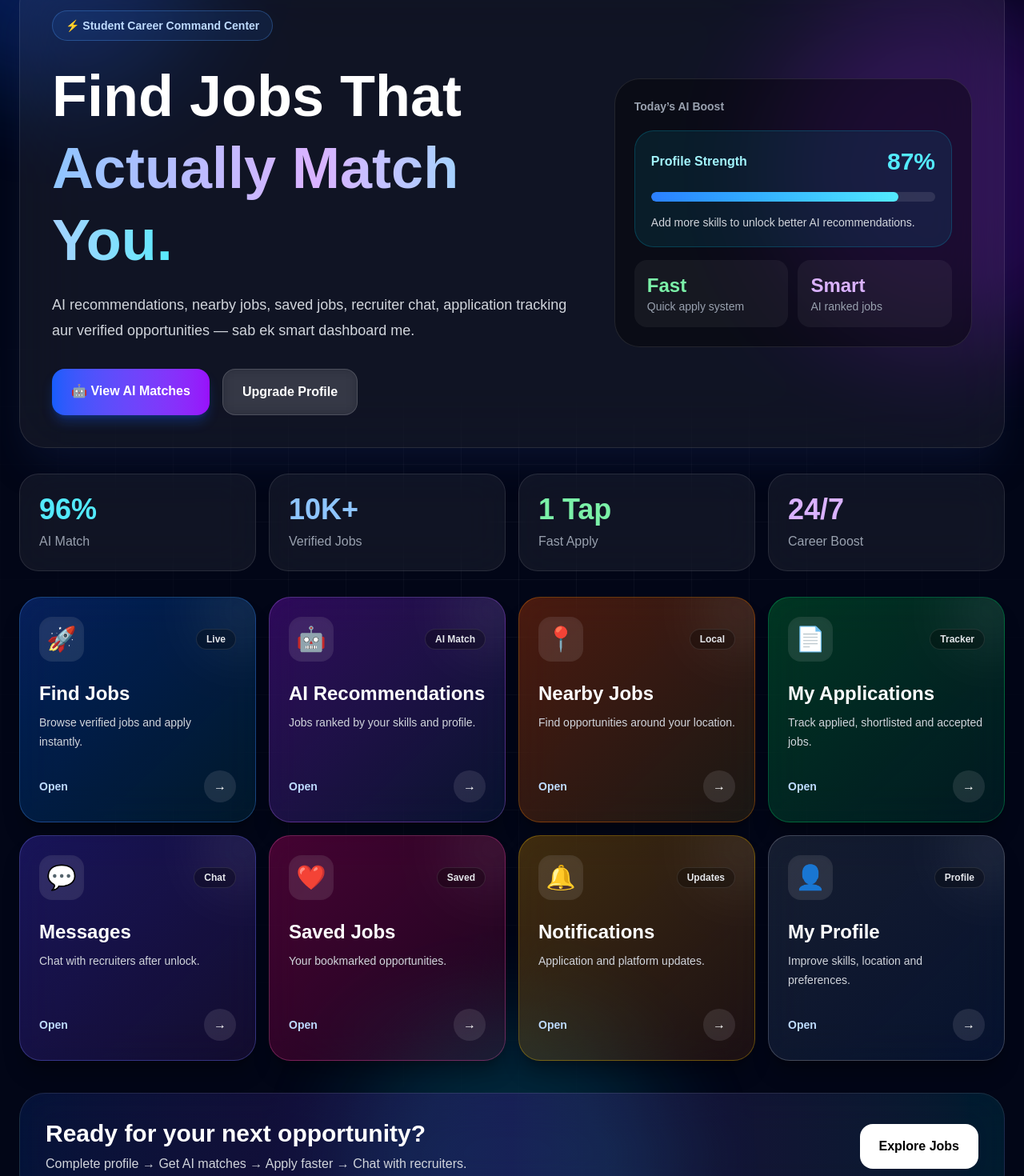
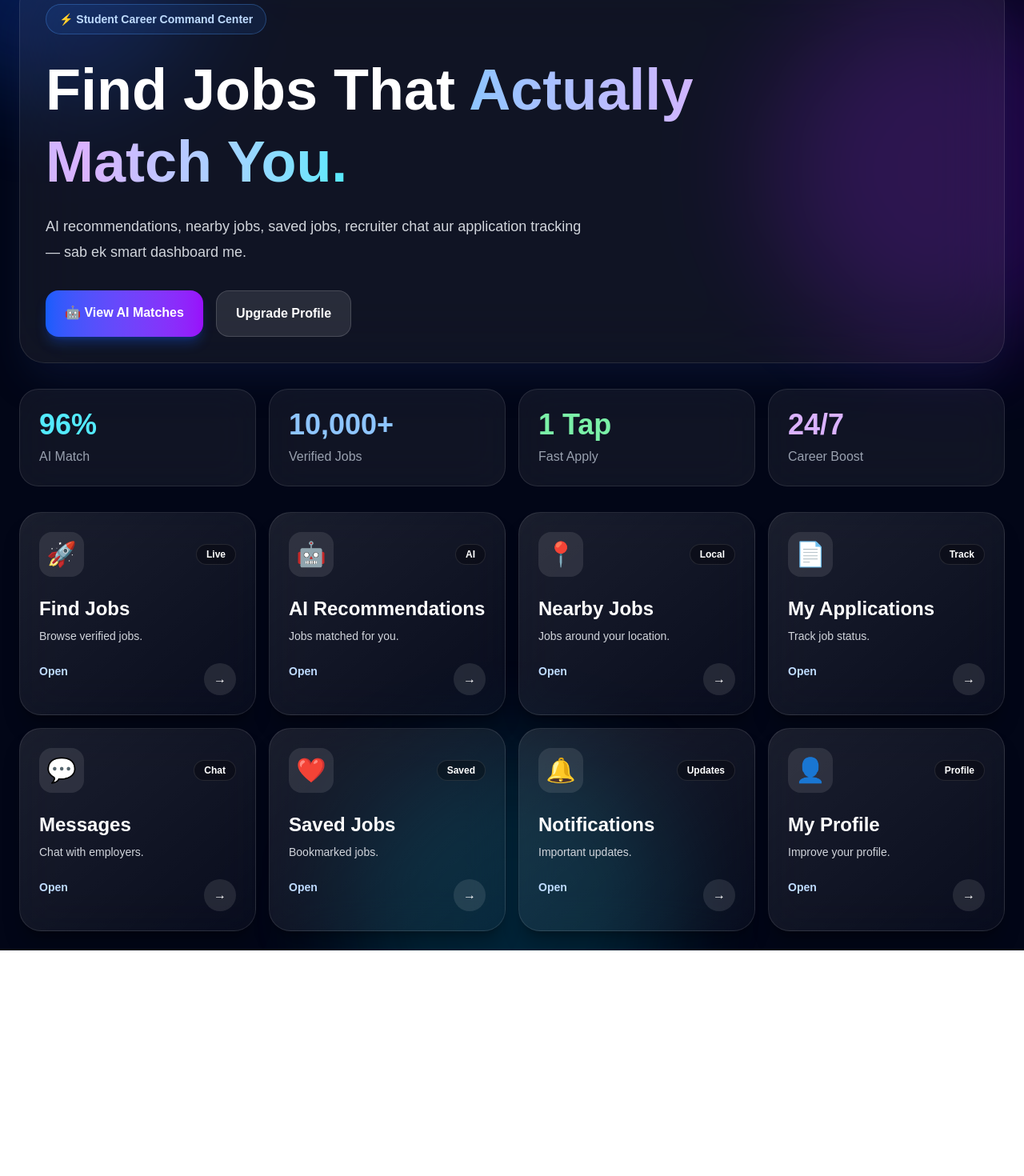
Before and after one commit to adminrolein-svg/WorkMitra, a Next.js app: page /student/dashboard in a window 1280 px wide. Shown: the part 140-1610 px from the top of the page at 80% size. After the commit the page ends 1328 px from the top, so only its background shows below. Built offline with nearby package versions, Linux system fonts and the light colour scheme.

Commit message:
Add animated student dashboard

```diff
--- a/package.json
+++ b/package.json
@@ -10,9 +10,11 @@
   },
   "dependencies": {
     "@supabase/supabase-js": "^2.106.2",
+    "framer-motion": "^12.40.0",
     "next": "16.2.7",
     "razorpay": "^2.9.6",
     "react": "19.2.4",
+    "react-countup": "^6.5.3",
     "react-dom": "19.2.4"
   },
   "devDependencies": {
--- a/src/app/student/dashboard/page.tsx
+++ b/src/app/student/dashboard/page.tsx
@@ -1,111 +1,58 @@
+"use client";
+
 import Link from "next/link";
+import CountUp from "react-countup";
+import { motion } from "framer-motion";
 
 export default function StudentDashboard() {
   const cards = [
-    {
-      href: "/student/jobs",
-      title: "Find Jobs",
-      desc: "Browse verified jobs and apply instantly.",
-      icon: "🚀",
-      tag: "Live",
-      style: "from-blue-600/30 to-cyan-500/10 border-blue-400/30",
-    },
-    {
-      href: "/student/recommendations",
-      title: "AI Recommendations",
-      desc: "Jobs ranked by your skills and profile.",
-      icon: "🤖",
-      tag: "AI Match",
-      style: "from-purple-600/30 to-blue-500/10 border-purple-400/30",
-    },
-    {
-      href: "/student/nearby-jobs",
-      title: "Nearby Jobs",
-      desc: "Find opportunities around your location.",
-      icon: "📍",
-      tag: "Local",
-      style: "from-orange-600/30 to-yellow-500/10 border-orange-400/30",
-    },
-    {
-      href: "/student/applications",
-      title: "My Applications",
-      desc: "Track applied, shortlisted and accepted jobs.",
-      icon: "📄",
-      tag: "Tracker",
-      style: "from-green-600/30 to-emerald-500/10 border-green-400/30",
-    },
-    {
-      href: "/student/messages",
-      title: "Messages",
-      desc: "Chat with recruiters after unlock.",
-      icon: "💬",
-      tag: "Chat",
-      style: "from-indigo-600/30 to-purple-500/10 border-indigo-400/30",
-    },
-    {
-      href: "/student/saved-jobs",
-      title: "Saved Jobs",
-      desc: "Your bookmarked opportunities.",
-      icon: "❤️",
-      tag: "Saved",
-      style: "from-pink-600/30 to-rose-500/10 border-pink-400/30",
-    },
-    {
-      href: "/student/notifications",
-      title: "Notifications",
-      desc: "Application and platform updates.",
-      icon: "🔔",
-      tag: "Updates",
-      style: "from-yellow-600/30 to-orange-500/10 border-yellow-400/30",
-    },
-    {
-      href: "/student/profile",
-      title: "My Profile",
-      desc: "Improve skills, location and preferences.",
-      icon: "👤",
-      tag: "Profile",
-      style: "from-slate-600/30 to-blue-500/10 border-white/20",
-    },
+    ["🚀", "Find Jobs", "Browse verified jobs.", "/student/jobs", "Live"],
+    ["🤖", "AI Recommendations", "Jobs matched for you.", "/student/recommendations", "AI"],
+    ["📍", "Nearby Jobs", "Jobs around your location.", "/student/nearby-jobs", "Local"],
+    ["📄", "My Applications", "Track job status.", "/student/applications", "Track"],
+    ["💬", "Messages", "Chat with employers.", "/student/messages", "Chat"],
+    ["❤️", "Saved Jobs", "Bookmarked jobs.", "/student/saved-jobs", "Saved"],
+    ["🔔", "Notifications", "Important updates.", "/student/notifications", "Updates"],
+    ["👤", "My Profile", "Improve your profile.", "/student/profile", "Profile"],
   ];
 
   const stats = [
-    ["AI Match", "96%", "text-cyan-300"],
-    ["Verified Jobs", "10K+", "text-blue-300"],
-    ["Fast Apply", "1 Tap", "text-green-300"],
-    ["Career Boost", "24/7", "text-purple-300"],
+    ["AI Match", 96, "%", "text-cyan-300"],
+    ["Verified Jobs", 10000, "+", "text-blue-300"],
+    ["Fast Apply", 1, " Tap", "text-green-300"],
+    ["Career Boost", 24, "/7", "text-purple-300"],
   ];
 
   return (
     <main className="relative min-h-screen overflow-hidden bg-[#020617] p-6 text-white">
-      <div className="pointer-events-none absolute inset-0 overflow-hidden">
+      <div className="pointer-events-none absolute inset-0">
         <div className="absolute left-[-8rem] top-[-8rem] h-96 w-96 animate-pulse rounded-full bg-blue-600/30 blur-3xl" />
         <div className="absolute right-[-8rem] top-32 h-[28rem] w-[28rem] animate-pulse rounded-full bg-purple-600/25 blur-3xl" />
         <div className="absolute bottom-[-10rem] left-1/3 h-[26rem] w-[26rem] animate-pulse rounded-full bg-cyan-500/20 blur-3xl" />
-        <div className="absolute inset-0 bg-[linear-gradient(to_right,rgba(255,255,255,0.045)_1px,transparent_1px),linear-gradient(to_bottom,rgba(255,255,255,0.045)_1px,transparent_1px)] bg-[size:72px_72px] [mask-image:radial-gradient(circle_at_center,black,transparent_75%)]" />
       </div>
 
-      <div className="relative mx-auto max-w-7xl">
-        <div className="flex flex-wrap items-center justify-between gap-4">
-          <Link href="/" className="text-3xl font-black tracking-tight">
+      <motion.div
+        initial={{ opacity: 0, y: 35 }}
+        animate={{ opacity: 1, y: 0 }}
+        transition={{ duration: 0.7 }}
+        className="relative mx-auto max-w-7xl"
+      >
+        <div className="flex items-center justify-between">
+          <Link href="/" className="text-3xl font-black">
             Work<span className="text-blue-400">Mitra</span>
           </Link>
 
-          <Link
-            href="/student/jobs"
-            className="rounded-2xl bg-white px-5 py-3 font-black text-black hover:scale-105"
-          >
+          <Link href="/student/jobs" className="rounded-2xl bg-white px-5 py-3 font-black text-black hover:scale-105">
             Start Applying →
           </Link>
         </div>
 
-        <section className="mt-10 rounded-[2rem] border border-white/10 bg-white/[0.06] p-6 shadow-2xl shadow-blue-950/40 backdrop-blur-2xl md:p-10">
-          <div className="grid items-center gap-8 lg:grid-cols-[1.2fr_0.8fr]">
-            <div>
-              <div className="inline-flex rounded-full border border-blue-400/30 bg-blue-500/10 px-4 py-2 text-sm font-bold text-blue-200">
+        <section className="mt-10 rounded-[2rem] border border-white/10 bg-white/[0.06] p-8 shadow-2xl shadow-blue-950/40 backdrop-blur-2xl">
+          <p className="inline-flex rounded-full border border-blue-400/30 bg-blue-500/10 px-4 py-2 text-sm font-bold text-blue-200">
             ⚡ Student Career Command Center
-              </div>
+          </p>
 
-              <h1 className="mt-6 max-w-4xl text-5xl font-black leading-tight md:text-7xl">
+          <h1 className="mt-6 max-w-5xl text-5xl font-black leading-tight md:text-7xl">
             Find Jobs That{" "}
             <span className="bg-gradient-to-r from-blue-300 via-purple-300 to-cyan-300 bg-clip-text text-transparent">
               Actually Match You.
@@ -113,132 +60,81 @@ export default function StudentDashboard() {
           </h1>
 
           <p className="mt-5 max-w-2xl text-lg leading-8 text-gray-300">
-                AI recommendations, nearby jobs, saved jobs, recruiter chat,
-                application tracking aur verified opportunities — sab ek smart
-                dashboard me.
+            AI recommendations, nearby jobs, saved jobs, recruiter chat aur application tracking — sab ek smart dashboard me.
           </p>
 
           <div className="mt-8 flex flex-wrap gap-4">
-                <Link
-                  href="/student/recommendations"
-                  className="rounded-2xl bg-gradient-to-r from-blue-600 to-purple-600 px-6 py-4 font-black shadow-lg shadow-blue-600/30 hover:scale-105"
-                >
+            <Link href="/student/recommendations" className="rounded-2xl bg-gradient-to-r from-blue-600 to-purple-600 px-6 py-4 font-black shadow-lg shadow-blue-600/30 hover:scale-105">
               🤖 View AI Matches
             </Link>
 
-                <Link
-                  href="/student/profile"
-                  className="rounded-2xl border border-white/15 bg-white/10 px-6 py-4 font-black backdrop-blur hover:bg-white/15"
-                >
+            <Link href="/student/profile" className="rounded-2xl border border-white/15 bg-white/10 px-6 py-4 font-black hover:bg-white/15">
               Upgrade Profile
             </Link>
-              </div>
-            </div>
-
-            <div className="rounded-[2rem] border border-white/10 bg-black/40 p-6">
-              <p className="text-sm font-bold text-gray-400">Today’s AI Boost</p>
-
-              <div className="mt-5 rounded-3xl border border-cyan-400/20 bg-cyan-500/10 p-5">
-                <div className="flex items-center justify-between">
-                  <p className="font-bold text-cyan-200">Profile Strength</p>
-                  <p className="text-3xl font-black text-cyan-300">87%</p>
-                </div>
-
-                <div className="mt-5 h-3 overflow-hidden rounded-full bg-white/10">
-                  <div className="h-full w-[87%] rounded-full bg-gradient-to-r from-blue-500 to-cyan-300" />
-                </div>
-
-                <p className="mt-4 text-sm text-gray-300">
-                  Add more skills to unlock better AI recommendations.
-                </p>
-              </div>
-
-              <div className="mt-4 grid grid-cols-2 gap-3">
-                <div className="rounded-2xl bg-white/5 p-4">
-                  <p className="text-2xl font-black text-green-300">Fast</p>
-                  <p className="text-sm text-gray-400">Quick apply system</p>
-                </div>
-
-                <div className="rounded-2xl bg-white/5 p-4">
-                  <p className="text-2xl font-black text-purple-300">Smart</p>
-                  <p className="text-sm text-gray-400">AI ranked jobs</p>
-                </div>
-              </div>
-            </div>
           </div>
         </section>
 
         <div className="mt-8 grid gap-4 md:grid-cols-4">
-          {stats.map(([label, value, color]) => (
-            <div
-              key={label}
-              className="rounded-3xl border border-white/10 bg-white/[0.06] p-6 backdrop-blur-xl transition hover:-translate-y-1 hover:border-blue-400/40 hover:bg-white/10"
+          {stats.map(([label, value, suffix, color]) => (
+            <motion.div
+              key={String(label)}
+              whileHover={{ y: -8, scale: 1.02 }}
+              className="rounded-3xl border border-white/10 bg-white/[0.06] p-6 backdrop-blur-xl"
             >
-              <h2 className={`text-4xl font-black ${color}`}>{value}</h2>
+              <h2 className={`text-4xl font-black ${color}`}>
+                <CountUp end={Number(value)} duration={2} separator="," />
+                {suffix}
+              </h2>
               <p className="mt-2 text-gray-400">{label}</p>
-            </div>
+            </motion.div>
           ))}
         </div>
 
-        <div className="mt-8 grid gap-4 md:grid-cols-2 lg:grid-cols-4">
-          {cards.map((card) => (
+        <motion.div
+          initial="hidden"
+          animate="show"
+          variants={{
+            hidden: {},
+            show: { transition: { staggerChildren: 0.08 } },
+          }}
+          className="mt-8 grid gap-4 md:grid-cols-2 lg:grid-cols-4"
+        >
+          {cards.map(([icon, title, desc, href, tag]) => (
+            <motion.div
+              key={href}
+              variants={{
+                hidden: { opacity: 0, y: 25 },
+                show: { opacity: 1, y: 0 },
+              }}
+              whileHover={{ y: -10, scale: 1.025 }}
+            >
               <Link
-              key={card.href}
-              href={card.href}
-              className={`group relative overflow-hidden rounded-[1.7rem] border bg-gradient-to-br ${card.style} p-6 shadow-xl shadow-black/25 backdrop-blur-xl transition hover:-translate-y-2 hover:shadow-blue-950/40`}
+                href={href}
+                className="group block h-full rounded-[1.7rem] border border-white/10 bg-gradient-to-br from-white/10 to-white/[0.03] p-6 shadow-xl shadow-black/25 backdrop-blur-xl hover:border-blue-400/40"
               >
-              <div className="absolute right-[-2rem] top-[-2rem] h-24 w-24 rounded-full bg-white/10 blur-2xl transition group-hover:scale-150" />
-
-              <div className="relative">
                 <div className="flex items-center justify-between">
-                  <div className="flex h-14 w-14 items-center justify-center rounded-2xl bg-white/10 text-3xl shadow-inner">
-                    {card.icon}
+                  <div className="flex h-14 w-14 items-center justify-center rounded-2xl bg-white/10 text-3xl">
+                    {icon}
                   </div>
-
-                  <span className="rounded-full border border-white/10 bg-black/30 px-3 py-1 text-xs font-bold text-gray-200">
-                    {card.tag}
+                  <span className="rounded-full border border-white/10 bg-black/30 px-3 py-1 text-xs font-bold">
+                    {tag}
                   </span>
                 </div>
 
-                <h2 className="mt-6 text-2xl font-black">{card.title}</h2>
-                <p className="mt-2 min-h-12 text-sm leading-6 text-gray-300">
-                  {card.desc}
-                </p>
+                <h2 className="mt-6 text-2xl font-black">{title}</h2>
+                <p className="mt-2 text-sm text-gray-300">{desc}</p>
 
-                <div className="mt-6 flex items-center justify-between">
-                  <span className="text-sm font-bold text-blue-200">
-                    Open
-                  </span>
-                  <span className="rounded-full bg-white/10 px-3 py-2 transition group-hover:translate-x-1">
+                <div className="mt-6 flex justify-between">
+                  <span className="text-sm font-bold text-blue-200">Open</span>
+                  <span className="rounded-full bg-white/10 px-3 py-2 group-hover:translate-x-1">
                     →
                   </span>
                 </div>
-              </div>
               </Link>
+            </motion.div>
           ))}
-        </div>
-
-        <section className="mt-10 rounded-[2rem] border border-white/10 bg-gradient-to-r from-blue-600/15 via-purple-600/15 to-cyan-600/15 p-8 backdrop-blur-xl">
-          <div className="flex flex-wrap items-center justify-between gap-6">
-            <div>
-              <h2 className="text-3xl font-black">
-                Ready for your next opportunity?
-              </h2>
-              <p className="mt-2 text-gray-300">
-                Complete profile → Get AI matches → Apply faster → Chat with
-                recruiters.
-              </p>
-            </div>
-
-            <Link
-              href="/student/jobs"
-              className="rounded-2xl bg-white px-6 py-4 font-black text-black hover:scale-105"
-            >
-              Explore Jobs
-            </Link>
-          </div>
-        </section>
-      </div>
+        </motion.div>
+      </motion.div>
     </main>
   );
 }
```
Also changed, not shown: 1 other file (tests, documents, lock files or other folders). Lines whose indentation alone changed are shown as unchanged.
